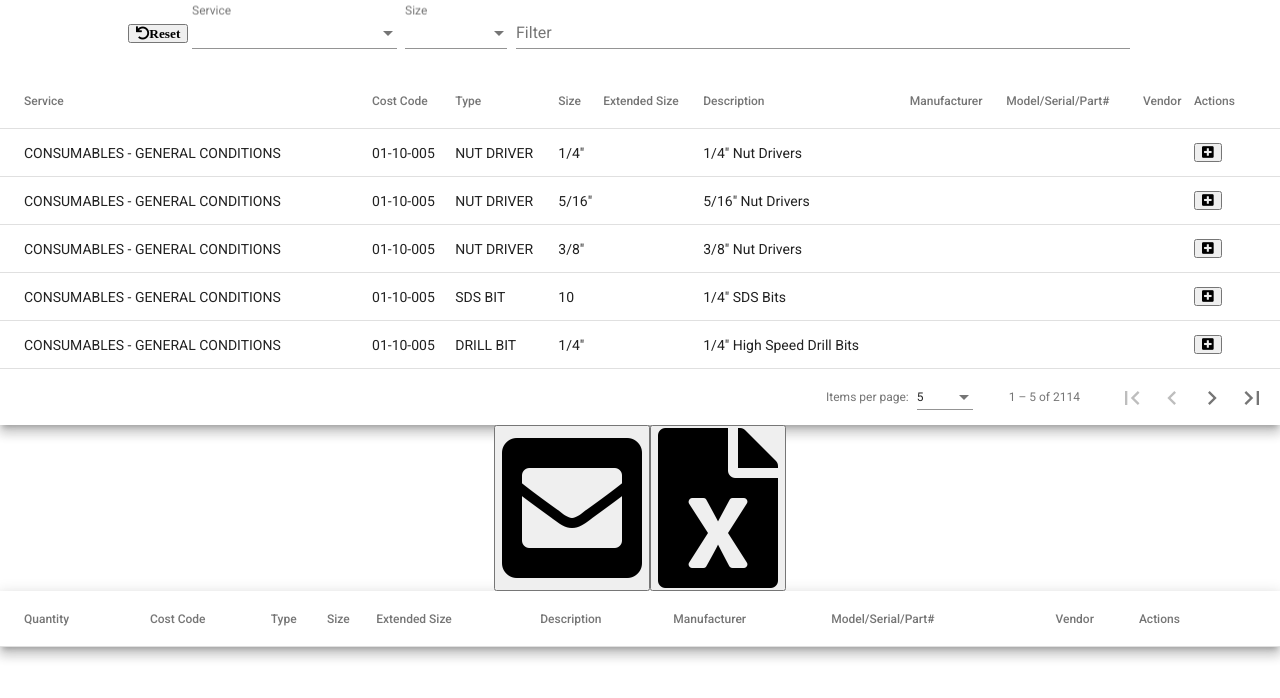
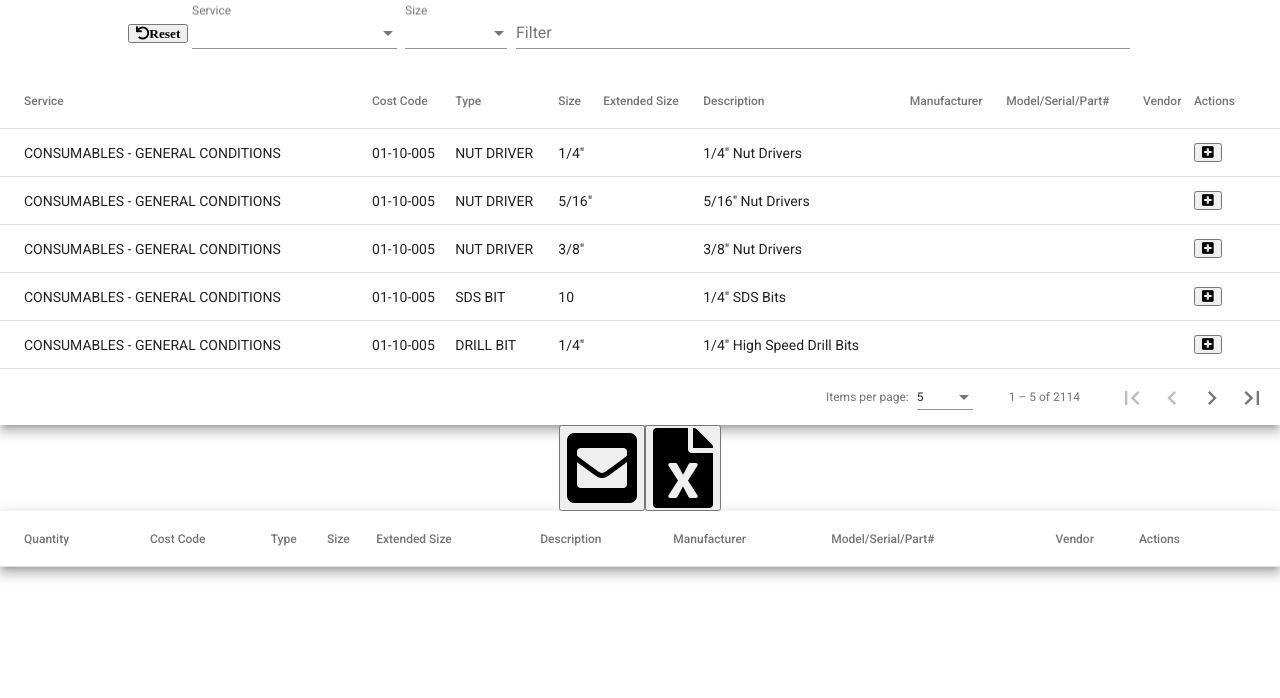
Before and after one commit to bt5e/price-list-email, an Angular app: page / in a window 1280 px wide. Shown: the top 698 px of the page. Built offline with nearby package versions, Linux system fonts and the light colour scheme.

Commit message:
updated download icon styling

```diff
--- a/src/app/items/items.component.css
+++ b/src/app/items/items.component.css
@@ -25,3 +25,7 @@ table {
   width: 60%;
   margin: 4px;
 }
+
+.download-buttons {
+  font-size: 0.5rem;
+}
--- a/src/app/items/items.component.html
+++ b/src/app/items/items.component.html
@@ -77,7 +77,7 @@
   <mat-paginator [pageSizeOptions]="[5, 10, 20]" showFirstLastButtons></mat-paginator>
 </div>
 
-<div class="center">
+<div class="center download-buttons">
   <button class="fas fa-envelope-square fa-10x" mat-button (click)="downloadEmail()"></button>
   <button class="fas fas fa-file-excel fa-10x" mat-button (click)="downloadExcel()"></button>
 </div>
```
